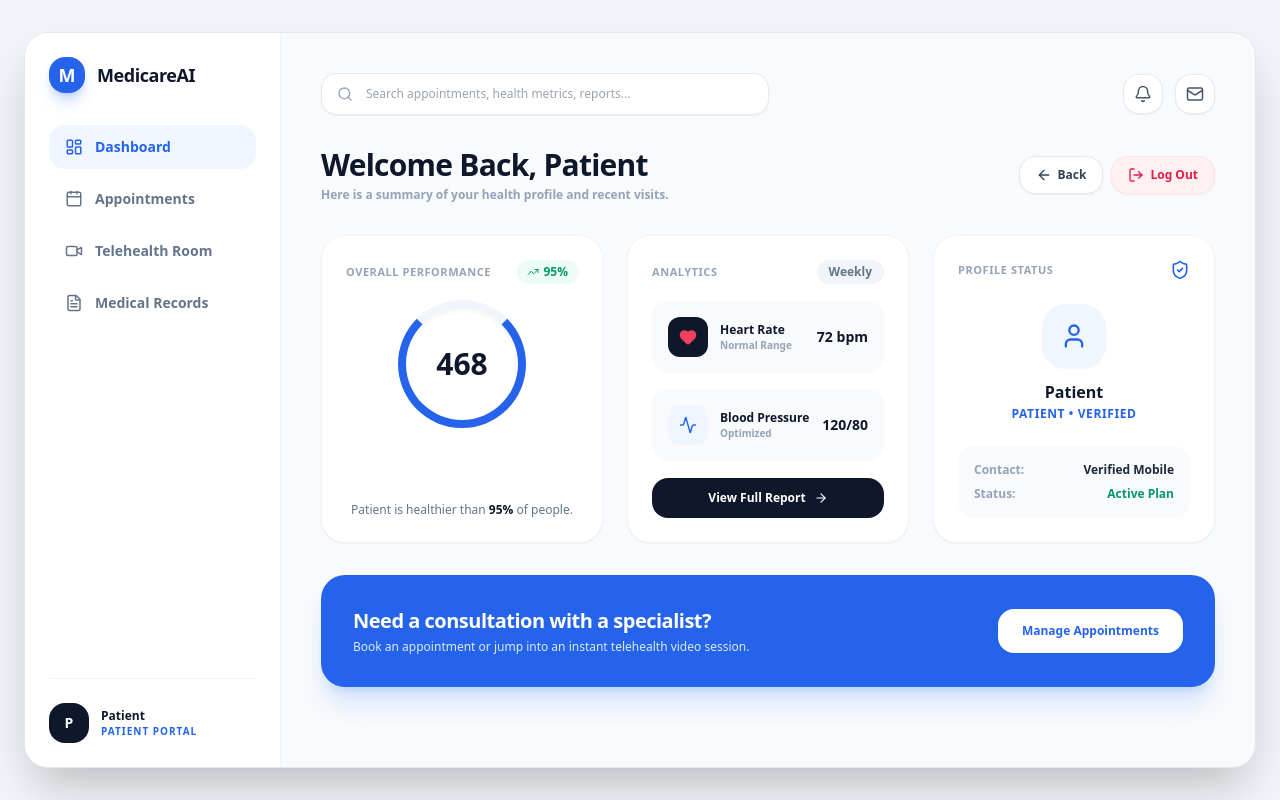
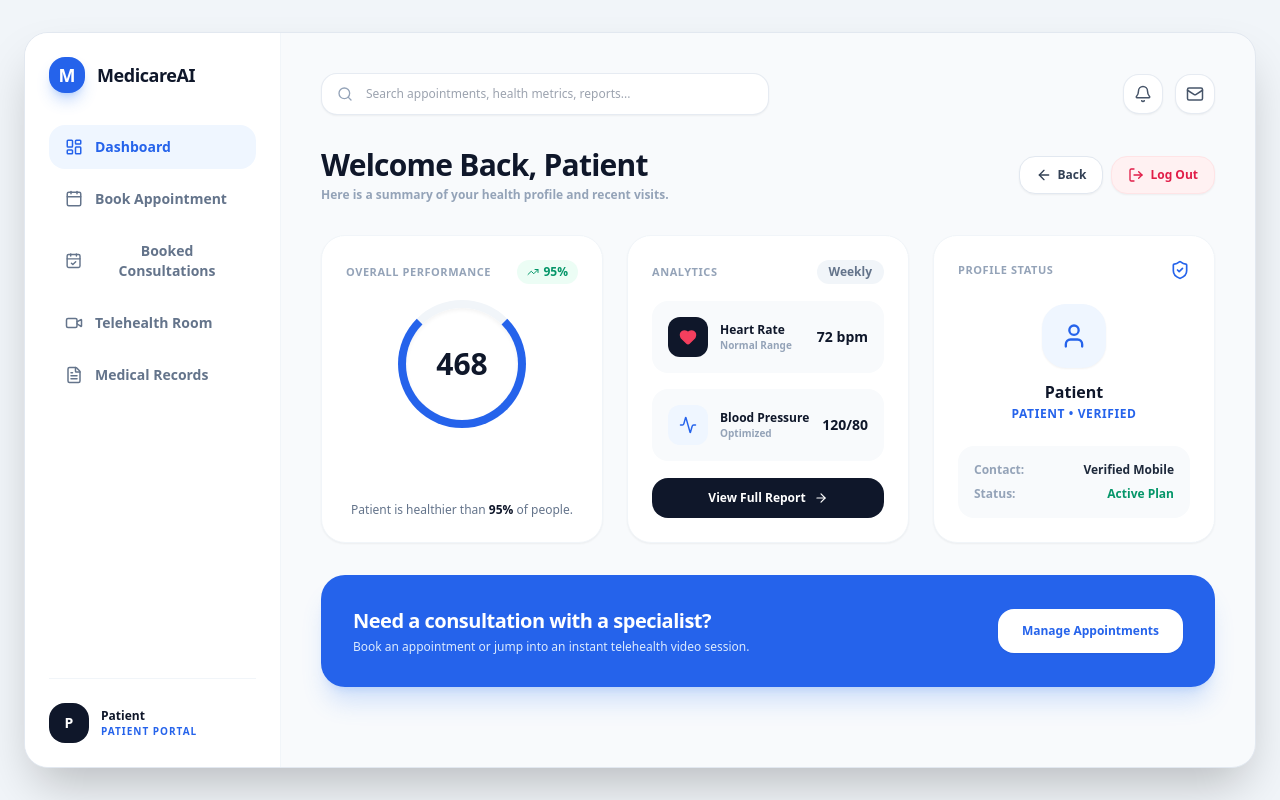
Before and after one commit to mugwe88-ops/MedicareAI, a Next.js app in the folder frontend/: page /patient/dashboard in a window 1280 px wide. Built offline with nearby package versions, Linux system fonts and the light colour scheme.

Commit message:
feat: update doctor dashboard with unified workflow and modals

```diff
--- a/frontend/app/patient/dashboard/layout.tsx
+++ b/frontend/app/patient/dashboard/layout.tsx
@@ -3,7 +3,7 @@
 import { useState, useEffect } from "react";
 import { useRouter, usePathname } from "next/navigation";
 import {
-  LayoutDashboard, Calendar, Video, FileText, Activity,
+  LayoutDashboard, Calendar, CalendarCheck, Video, FileText, Activity,
   HeartPulse, Search, Bell, Mail
 } from "lucide-react";
 
@@ -61,6 +61,18 @@ export default function DashboardLayout({
               >
                 <LayoutDashboard size={18} /> Dashboard
               </button>
+
+              <button
+                onClick={() => router.push("/patient/dashboard/appointments/book")}
+                className={`w-full flex items-center gap-3 px-4 py-3 font-bold rounded-2xl text-sm transition ${
+                  isActive("/patient/dashboard/appointments/book")
+                    ? "bg-blue-50 text-blue-600"
+                    : "text-slate-500 hover:bg-slate-50 hover:text-slate-900"
+                }`}
+              >
+                <Calendar size={18} /> Book Appointment
+              </button>
+
               <button
                 onClick={() => router.push("/patient/dashboard/appointments")}
                 className={`w-full flex items-center gap-3 px-4 py-3 font-bold rounded-2xl text-sm transition ${
@@ -69,8 +81,9 @@ export default function DashboardLayout({
                     : "text-slate-500 hover:bg-slate-50 hover:text-slate-900"
                 }`}
               >
-                <Calendar size={18} /> Appointments
+                <CalendarCheck size={18} /> Booked Consultations
               </button>
+
               <button
                 onClick={() => router.push("/patient/dashboard/telehealth")}
                 className={`w-full flex items-center gap-3 px-4 py-3 font-bold rounded-2xl text-sm transition ${
@@ -81,6 +94,7 @@ export default function DashboardLayout({
               >
                 <Video size={18} /> Telehealth Room
               </button>
+
               <button
                 onClick={() => router.push("/patient/dashboard/medical-records")}
                 className={`w-full flex items-center gap-3 px-4 py-3 font-bold rounded-2xl text-sm transition ${
```
